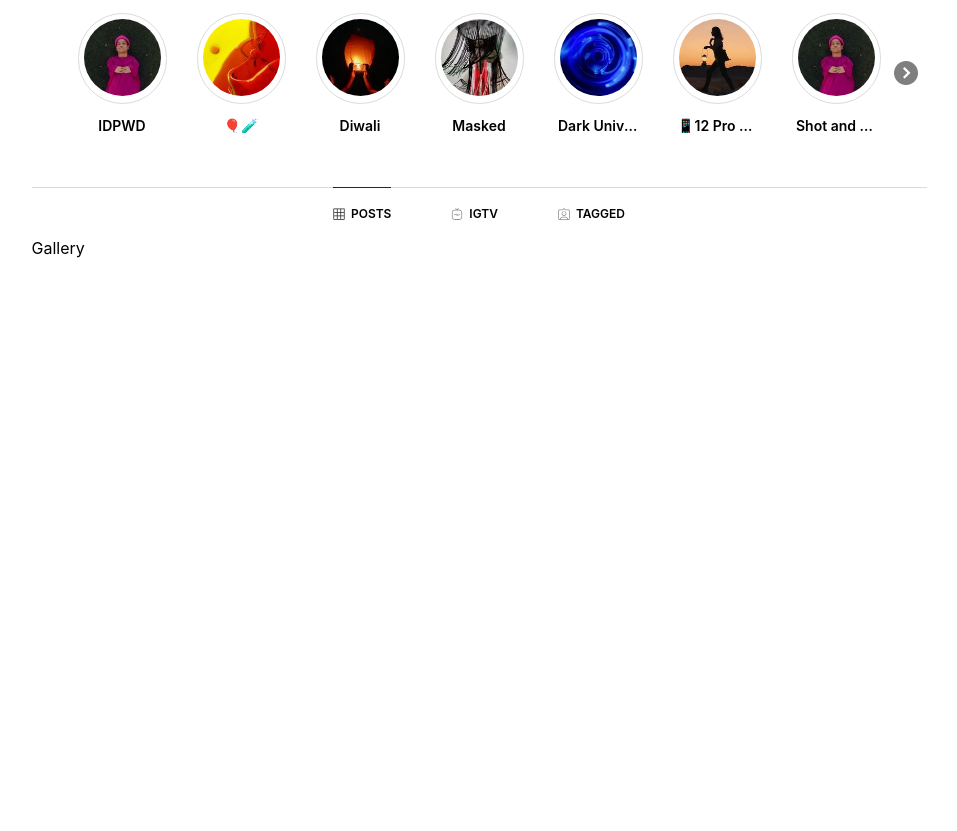
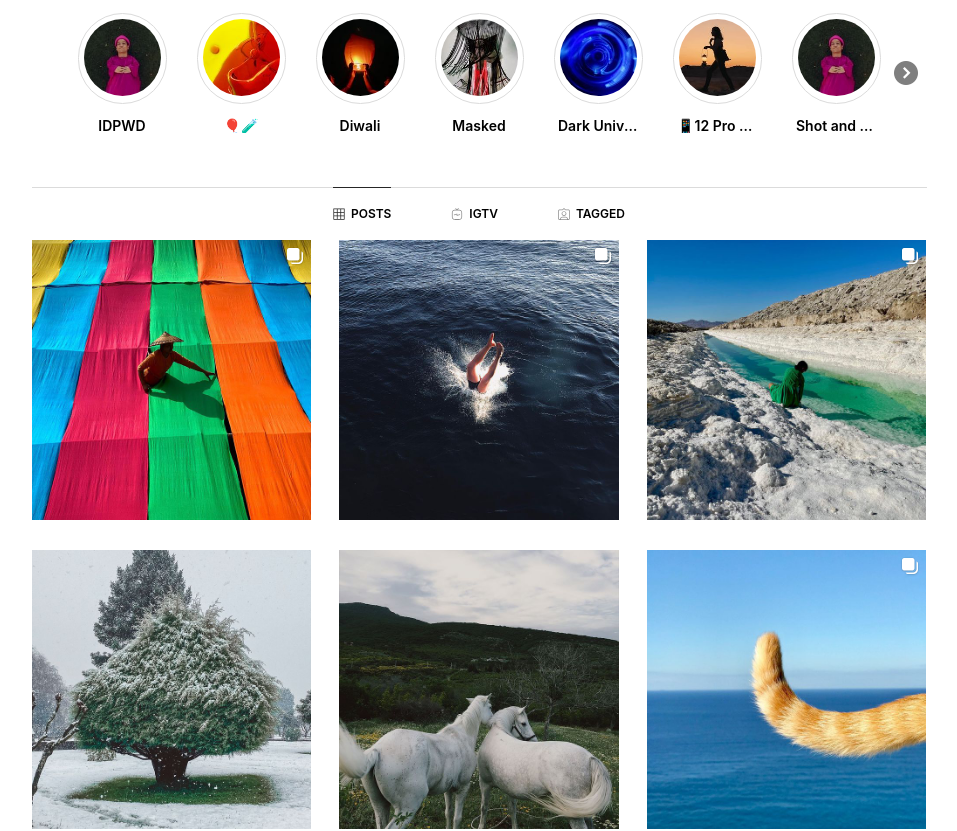
Before and after one commit to harbor-school/instagram-profile-css, a website: page index.html in a window 1280 px wide. Shown: the part 302-1133 px from the top of the page, without its empty margins (161-1118 px from the left). Before the commit the page ends 800 px from the top, so only its background shows below. Drawn offline with Linux system fonts and the light colour scheme.

Commit message:
complete gallery

```diff
--- a/index.html
+++ b/index.html
@@ -118,7 +118,30 @@
           <span>TAGGED</span>
         </div>
       </div>
-      <div>Gallery</div>
+      <div class='gallery'>
+        <div class="gallery-item">
+          <img alt='gallery-post' src='/images/gallery-1.jpg'  />
+          <span class="media-icon"></span>
+        </div>
+        <div class="gallery-item">
+          <img alt='gallery-post' src='/images/gallery-2.jpg'  />
+          <span class="media-icon"></span>
+        </div>
+        <div class="gallery-item">
+          <img alt='gallery-post' src='/images/gallery-3.jpg'  />
+          <span class="media-icon"></span>
+        </div>
+        <div class="gallery-item">
+          <img alt='gallery-post' src='/images/gallery-4.jpg'  />
+        </div>
+        <div class="gallery-item">
+          <img alt='gallery-post' src='/images/gallery-5.jpg'  />
+        </div>
+        <div class="gallery-item">
+          <img alt='gallery-post' src='/images/gallery-6.jpg'  />
+          <span class="media-icon"></span>
+        </div>
+      </div>
     </main>
   </body>
 </html>
--- a/style.css
+++ b/style.css
@@ -201,3 +201,27 @@ header{
   border-top: 1px solid rgb(38, 38, 38);
   margin-top: -1px;
  }
+
+ /* Gallery */
+ .gallery {
+   display: grid;
+   grid-template-columns: repeat(3, 1fr);
+   gap: 28px;
+ }
+ .gallery-item {
+  position: relative;
+ }
+ .gallery-item img {
+   width: 100%;
+ }
+ .media-icon {
+  background-image: url("/images/icons-2.png");
+  background-size: 65px 65px;
+  background-position: 0 0;
+  display: block;
+  width: 32px;
+  height: 32px;
+  position: absolute;
+  top: 0px;
+  right: 0px;
+ }
```
Also changed, not shown: images/icons-2.png (added).
